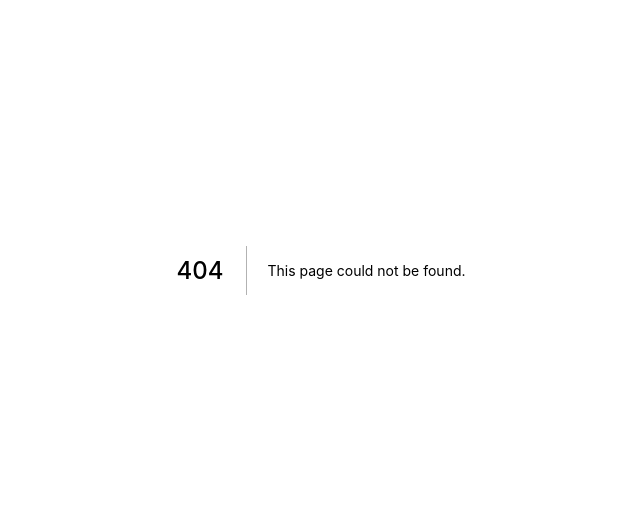
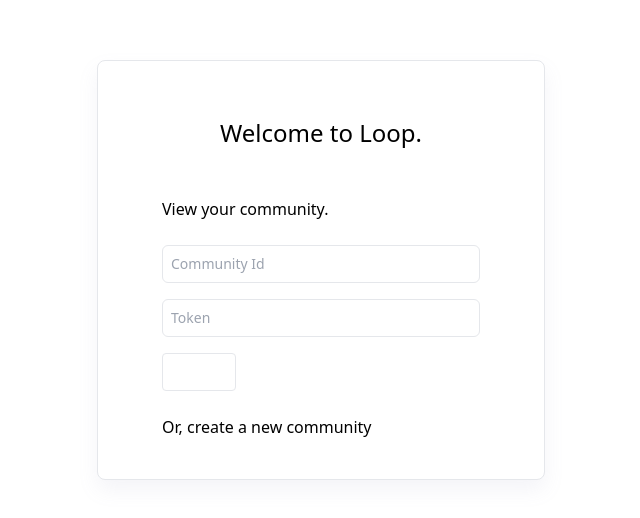
Before and after one commit to danielavelez1201/edyfi-hack, a Next.js app: page /landing in a window 1280 px wide. Before the commit this address had no page. Shown: the part 130-648 px from the top of the page, without its empty margins (319-959 px from the left). Built offline with nearby package versions, Linux system fonts and the light colour scheme.

Commit message:
Login and community creation

```diff
--- a/package.json
+++ b/package.json
@@ -27,14 +27,14 @@
     "yup-phone": "^1.2.19"
   },
   "devDependencies": {
-    "autoprefixer": "^10.3.1",
+    "autoprefixer": "^10.3.7",
     "eslint": "^7.23.0",
     "eslint-config-next": "^11.0.1",
     "eslint-config-prettier": "^8.1.0",
     "eslint-plugin-import": "^2.20.1",
     "eslint-plugin-prettier": "^3.1.2",
     "eslint-plugin-react": "^7.18.3",
-    "postcss": "^8.3.6",
-    "tailwindcss": "^2.2.7"
+    "postcss": "^8.3.11",
+    "tailwindcss": "^2.2.17"
   }
 }
--- /dev/null
+++ b/pages/api/createCommunity.js
@@ -0,0 +1,18 @@
+import db from '../../firebase/clientApp'
+import { collection, addDoc } from 'firebase/firestore'
+
+async function handler(req, res) {
+  try {
+    const docRef = await addDoc(collection(db, 'communities'), {
+      ...req.body,
+      lastUpdated: Date.now()
+    });
+
+    console.log('Document written with ID: ', docRef.id)
+    res.status(200).json({ msg: 'success' })
+  } catch (e) {
+    console.error('Error adding document: ', e)
+  }
+}
+
+export default handler
--- a/pages/api/fakeData.js
+++ /dev/null
@@ -1,56 +0,0 @@
-import db from '../../firebase/clientApp'
-import { collection, setDoc, doc, getDoc } from 'firebase/firestore'
-
-async function handler(req, res) {
-    console.log("api")
-    try {
-        await setDoc(doc(db, 'users', '1'), {
-            name: "John Doe",
-            email: "johndoe@gmail.com",
-            phone: "123-456-7890",
-            location: "New York",
-            work: "Google", // or open to work
-            role: "Engineer",
-            projects: [{name: 'nft',a: 'https://google.com'}, {name: "meta",a:'https://google.com'}], //current projects
-            refer: true, // or no
-            updated: "October 24",
-        },)
-        await setDoc(doc(db, 'users', '2'), {
-            name: "The Doe",
-            email: "thedoe@gmail.com",
-            phone: "123-456-7891",
-            location: "San Francisco",
-            work: "🔎", // or open to work
-            role: "",
-            projects: [{name: 'web3',a:'https://google.com'}], //current projects
-            refer: false, // or no
-            updated: "October 24",
-        },)
-        await setDoc(doc(db, 'users', '3'), {
-            name: "Big Doe",
-            email: "bigdoe@gmail.com",
-            phone: "123-456-7892",
-            location: "Miami",
-            work: "CompanyName", // or open to work
-            role: "Founder",
-            projects: [], //current projects
-            refer: true, // or no
-            updated: "October 24",
-        },)
-
-    const ref = doc(db, 'users', '1');
-
-    const docItem = await getDoc(ref);
-    console.log(docItem.exists())
-    console.log(docItem.data())
-    if (docItem.exists()) {
-        console.log("Document data", docItem.data());
-    }
-
-    res.status(200).json({ msg: 'success' })
-  } catch (e) {
-    console.error('Error adding document: ', e)
-  }
-}
-
-export default handler
--- /dev/null
+++ b/pages/api/login.js
@@ -0,0 +1,23 @@
+import { doc, getDoc, collection, query, getDocs, where} from 'firebase/firestore';
+import db from '../../firebase/clientApp'
+
+
+async function handler(req, res) {
+    console.log(req.body)
+    const q = query(collection(db, 'communities'), where("communityId", "==", req.body.formData.communityId));
+
+
+    const community = await getDocs(q);
+    if (community.docs.length === 0) {
+        res.status(401).json("Community does not exist")
+    }
+    if (community.docs[0].data().password === req.body.formData.communityToken) {
+        res.status(200).json("Login successful")
+    }
+    else {
+        res.status(401).json("Incorrect password")
+    }
+
+}
+
+export default handler
--- a/pages/index.js
+++ b/pages/home.js
@@ -1,16 +1,18 @@
 import SortableTable from '../components/SortableTable'
 import { useState, useEffect } from 'react'
 import { LogInstance } from 'twilio/lib/rest/serverless/v1/service/environment/log';
+import { useRouter } from 'next/router'
 
 export default function Home() {
   const [userList, setUserList] = useState([]);
   console.log(userList)
 
-  function login(e) {
-    e.preventDefault();
-    const communityId = e.target[0].value.toString()
+  const router = useRouter();
+  console.log(router.query.communityId)
+
+  useEffect(() => {
     const fetchData = async () => {
-      await fetch('api/getData', {method: 'POST', headers: {'communityId': communityId}})
+      await fetch('api/getData', {method: 'POST', headers: {'communityId': router.query.communityId}})
       .then((res) => res.json())
       .then((result) => {
         console.log(result)
@@ -18,22 +20,13 @@
       });
     }
     fetchData();
-  }
-
-  useEffect(() => {
-
   }, [])
 
   return (
-
     <div className="w-full h-full flex flex-col justify-center items-center">
       <div className="mt-12">
         <h1 className="text-3xl font-bold">Home</h1>
       </div>
-      {userList.length === 0 && (<form onSubmit={login}>
-        <input type="text" name="communityId" />
-        <input type="submit" value="Submit" placeholder="Community id"/>
-    </form>)}
       {userList.length >0 && <SortableTable people={userList} />}
     </div>
   )
--- /dev/null
+++ b/pages/landing.js
@@ -0,0 +1,67 @@
+import router from 'next/router';
+import { useState } from 'react';
+import 'tailwindcss/tailwind.css'
+
+
+export default function Landing() {
+
+    const [formData, setFormData] = useState({})
+    const [error, setError] = useState("")
+
+    function login(e) {
+        e.preventDefault();
+        const communityId = e.target[0].value.toString()
+
+      }
+
+    function updateFormData(e) {
+        setFormData({
+            ...formData,
+            [e.target.name]: e.target.value,
+        })
+    }
+
+    async function onSubmit(e) {
+        e.preventDefault();
+        await fetch('api/login', {method: 'POST',
+            headers: { 'Content-Type': 'application/json' },
+            body: JSON.stringify({ formData })})
+            .then((res) => {
+                if (res.ok) {
+                    router.push({
+                        pathname: '/Home',
+                        query: {communityId: formData.communityId}
+                    })
+                }
+                else {
+                    setError("Community doesn't exist or password is incorrect")
+                }
+            })
+
+    }
+
+    return (
+        <div className="h-screen flex bg-indigo">
+            <div class='w-full max-w-md m-auto bg-white rounded-lg border border-primaryBorder shadow-default py-10 px-16'>
+                <h1 class="text-2xl font-medium text-primary mt-4 mb-12 text-center">Welcome to Loop. </h1>
+                <h1>View your community.</h1>
+                <br></br>
+                <form onSubmit={onSubmit}>
+                    <input class="w-full p-2 text-primary border rounded-md outline-none text-sm transition duration-150 ease-in-out mb-4" type="text" name="communityId" placeholder ="Community Id" onChange={updateFormData}/>
+                    <br>
+                    </br>
+                    <input class="w-full p-2 text-primary border rounded-md outline-none text-sm transition duration-150 ease-in-out mb-4" type="text" name="communityToken" placeholder="Token" onChange={updateFormData}/>
+                    <br></br>
+                    <button class="bg-green py-2 px-4 text-sm text-white rounded border border-green focus:outline-none focus:border-green-dark">
+                    Log in
+                    </button>
+                    <br></br>
+                    {error}
+                </form>
+                <br>
+                </br>
+                <h2>Or, <a href="/newCommunity">create a new community</a></h2>
+            </div>
+        </div>
+    )
+}
--- /dev/null
+++ b/pages/newCommunity.js
@@ -0,0 +1,33 @@
+import { useState } from 'react';
+
+export default function NewCommunity() {
+
+    const [formData, setFormData] = useState({})
+
+    function updateFormData(e) {
+        setFormData({
+            ...formData,
+            [e.target.name]: e.target.value,
+        })
+    }
+
+    async function onSubmit(e) {
+        e.preventDefault();
+        await fetch('api/createCommunity', {method: 'POST',  headers: { 'Content-Type': 'application/json' }, body: JSON.stringify({ formData })}).then((res) => res.json())
+    }
+
+    return (
+        <div>
+        <h1>Create a community </h1>
+        <br></br>
+        <form onSubmit={onSubmit}>
+            <input type="text" name="communityId" placeholder ="Community Id" onChange={updateFormData}/>
+            <br>
+            </br>
+            <input type="text" name="communityToken" placeholder="Token" onChange={updateFormData}/>
+            <br></br>
+            <input type="submit" value="Submit"/>
+        </form>
+        </div>
+    )
+}
--- a/tailwind.config.js
+++ b/tailwind.config.js
@@ -1,11 +1,18 @@
 module.exports = {
-  purge: ['./pages/**/*.{js,ts,jsx,tsx}', './components/**/*.{js,ts,jsx,tsx}'],
+  purge: ['./src/**/*.{js,jsx,ts,tsx}', './public/index.html'],
   darkMode: false, // or 'media' or 'class'
   theme: {
-    extend: {},
+    extend: {
+      boxShadow: {
+          default: '0px 10px 20px rgba(150, 150, 187, 0.1)',
+      },
+      fontSize: {
+          '2rem': '2rem',
+      },
   },
+},
   variants: {
-    extend: {},
+      extend: {},
   },
   plugins: [],
-}
+};
```
Also changed, not shown: 2 other files (tests, documents, lock files or other folders).
